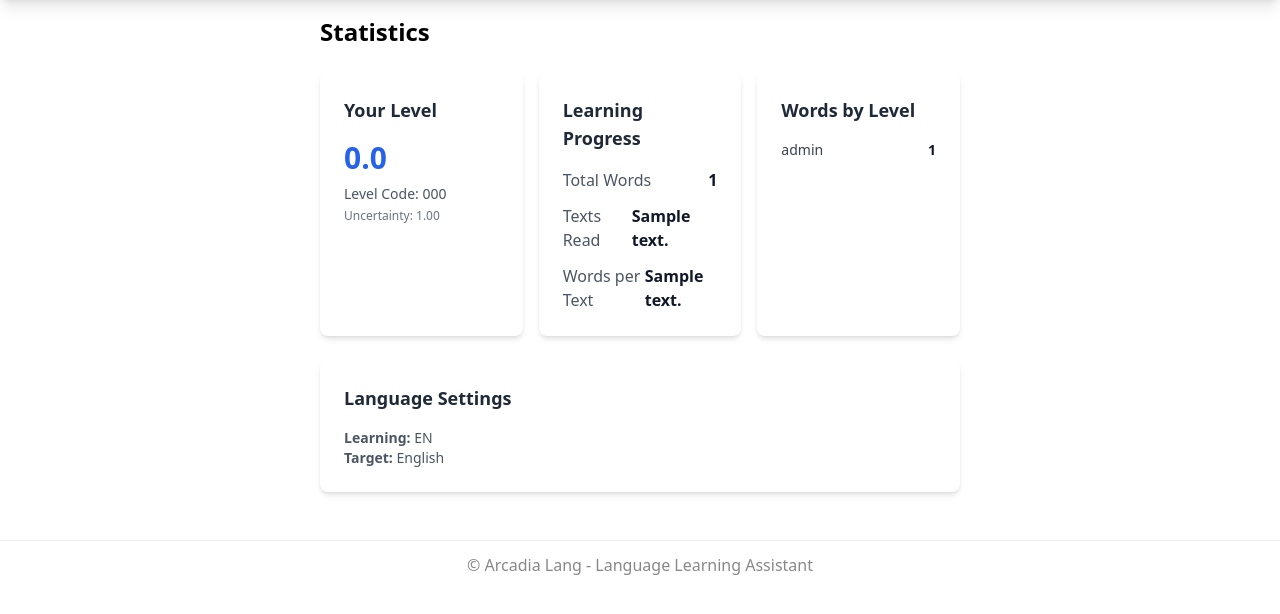
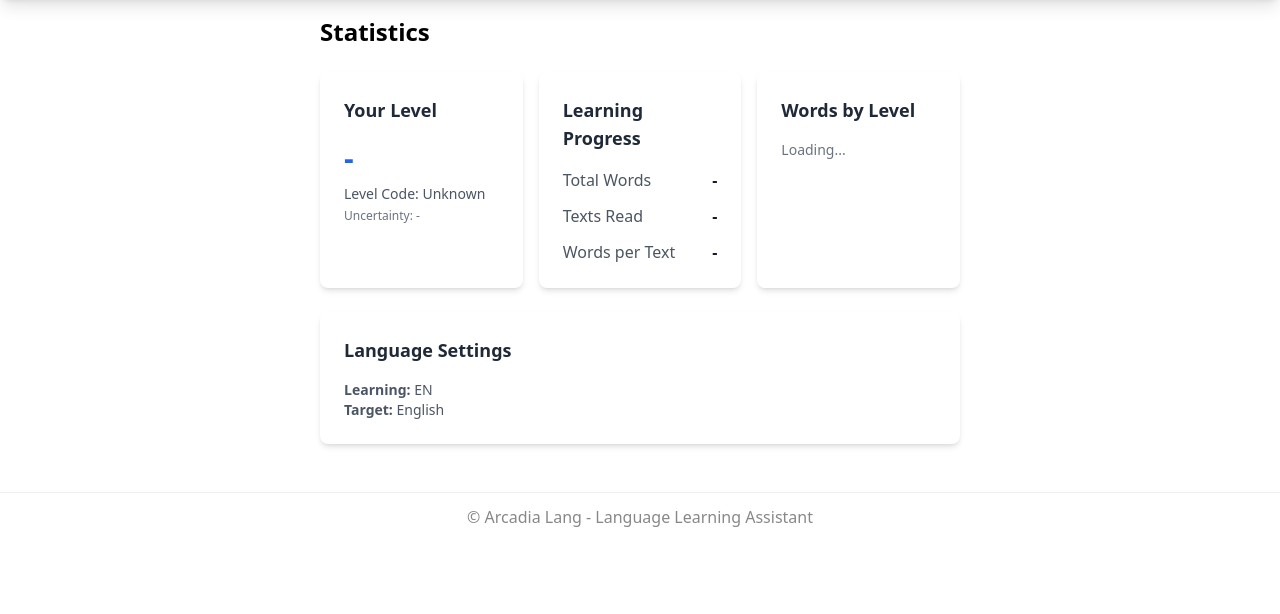
Before and after one commit to agheieff/Lang, a FastAPI app: template server/templates/pages/stats.html in a window 1280 px wide. Shown: the part 66-680 px from the top of the page. Run offline with FastAPI, Linux system fonts and the light colour scheme; the template is opened without the code that fills it: most values are stand-ins (such as "Sample title", 1, 10 or a date in 2020); some libraries are stand-ins or nearby versions.

Commit message:
fix: convert stats page to load data via JavaScript
- Fix 500 error caused by undefined profile variable in template
- Load stats from /srs/stats API on page load
- Update DOM with received data (level, progress, words by level)
- Calculate "words per text" on client side
- Show loading placeholders while data fetches

🤖 Generated with [Claude Code](https://claude.com/claude-code)

Co-Authored-By: Claude Sonnet 4.5 <noreply@anthropic.com>

```diff
--- a/server/templates/pages/stats.html
+++ b/server/templates/pages/stats.html
@@ -8,9 +8,9 @@
     <!-- Level -->
     <div class="bg-white rounded-lg shadow-md p-6">
       <h2 class="text-lg font-semibold mb-4 text-gray-800">Your Level</h2>
-      <div class="text-3xl font-bold text-blue-600">{{ "%.1f"|format(profile.level_value or 0) }}</div>
-      <div class="text-sm text-gray-600 mt-2">Level Code: {{ profile.level_code or 'Unknown' }}</div>
-      <div class="text-xs text-gray-500 mt-1">Uncertainty: {{ "%.2f"|format(profile.level_var or 1.0) }}</div>
+      <div id="level-value" class="text-3xl font-bold text-blue-600">-</div>
+      <div id="level-code" class="text-sm text-gray-600 mt-2">Level Code: Unknown</div>
+      <div id="level-var" class="text-xs text-gray-500 mt-1">Uncertainty: -</div>
     </div>
 
     <!-- Progress -->
@@ -19,15 +19,15 @@
       <div class="space-y-3">
         <div class="flex justify-between items-center">
           <span class="text-gray-600">Total Words</span>
-          <span class="font-bold text-gray-900">{{ stats.total_words or 0 }}</span>
+          <span id="total-words" class="font-bold text-gray-900">-</span>
         </div>
         <div class="flex justify-between items-center">
           <span class="text-gray-600">Texts Read</span>
-          <span class="font-bold text-gray-900">{{ stats.texts_read or 0 }}</span>
+          <span id="texts-read" class="font-bold text-gray-900">-</span>
         </div>
         <div class="flex justify-between items-center">
           <span class="text-gray-600">Words per Text</span>
-          <span class="font-bold text-gray-900">{{ stats.words_per_text or 0 }}</span>
+          <span id="words-per-text" class="font-bold text-gray-900">-</span>
         </div>
       </div>
     </div>
@@ -35,17 +35,8 @@
     <!-- Words by Level -->
     <div class="bg-white rounded-lg shadow-md p-6">
       <h2 class="text-lg font-semibold mb-4 text-gray-800">Words by Level</h2>
-      <div class="space-y-2">
-        {% if stats.words_by_level %}
-          {% for level, count in stats.words_by_level.items()|sort(attribute='0') %}
-            <div class="flex justify-between items-center text-sm">
-              <span class="text-gray-700">{{ level }}</span>
-              <span class="font-semibold text-gray-900">{{ count }}</span>
-            </div>
-          {% endfor %}
-        {% else %}
-          <p class="text-gray-500 text-sm">No words yet. Start reading to build your vocabulary!</p>
-        {% endif %}
+      <div id="words-by-level" class="space-y-2">
+        <p class="text-gray-500 text-sm">Loading...</p>
       </div>
     </div>
   </div>
@@ -54,7 +45,7 @@
   <div class="mt-6 bg-white rounded-lg shadow-md p-6">
     <h2 class="text-lg font-semibold mb-4 text-gray-800">Language Settings</h2>
     <div class="text-sm text-gray-600">
-      <p><strong>Learning:</strong> {{ lang|upper }}</p>
+      <p><strong>Learning:</strong> <span id="lang-display">{{ lang|upper }}</span></p>
       <p><strong>Target:</strong> English</p>
     </div>
   </div>
@@ -68,6 +59,31 @@ document.addEventListener('DOMContentLoaded', async function() {
     if (res.ok) {
       const stats = await res.json();
       console.log('Stats loaded:', stats);
+
+      // Update level
+      document.getElementById('level-value').textContent = stats.level_value?.toFixed(1) || '0.0';
+      document.getElementById('level-code').textContent = `Level Code: ${stats.level_code || 'Unknown'}`;
+      document.getElementById('level-var').textContent = `Uncertainty: ${stats.level_var?.toFixed(2) || '1.00'}`;
+
+      // Update progress
+      document.getElementById('total-words').textContent = stats.total_words || 0;
+      document.getElementById('texts-read').textContent = stats.texts_read || 0;
+      const wordsPerText = stats.texts_read > 0 ? (stats.total_words / stats.texts_read).toFixed(1) : '0';
+      document.getElementById('words-per-text').textContent = wordsPerText;
+
+      // Update words by level
+      const wordsByLevelEl = document.getElementById('words-by-level');
+      if (stats.words_by_level && Object.keys(stats.words_by_level).length > 0) {
+        const sortedLevels = Object.entries(stats.words_by_level).sort((a, b) => a[0].localeCompare(b[0]));
+        wordsByLevelEl.innerHTML = sortedLevels.map(([level, count]) => `
+          <div class="flex justify-between items-center text-sm">
+            <span class="text-gray-700">${level}</span>
+            <span class="font-semibold text-gray-900">${count}</span>
+          </div>
+        `).join('');
+      } else {
+        wordsByLevelEl.innerHTML = '<p class="text-gray-500 text-sm">No words yet. Start reading to build your vocabulary!</p>';
+      }
     }
   } catch (e) {
     console.error('Error loading stats:', e);
```
